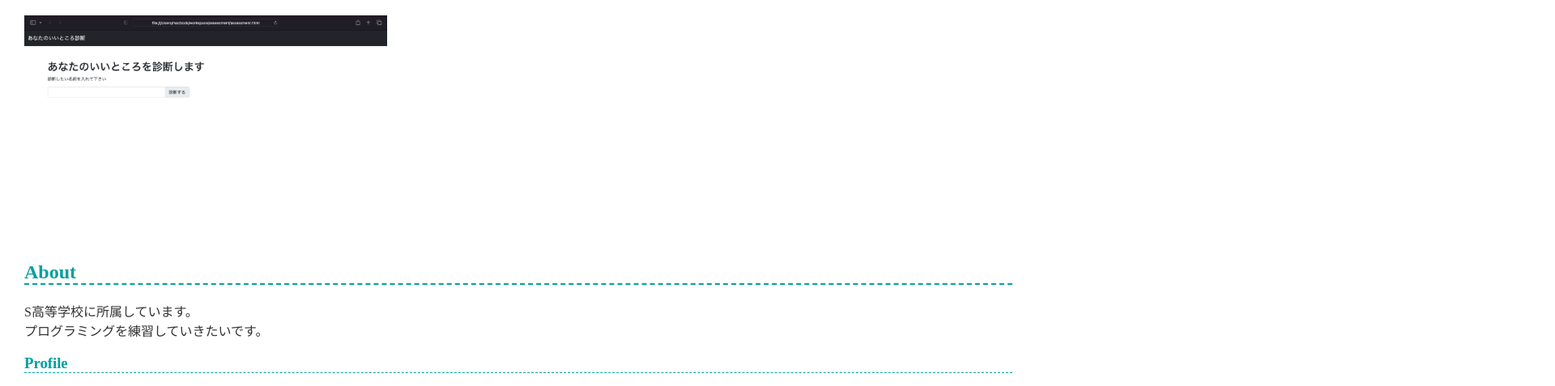
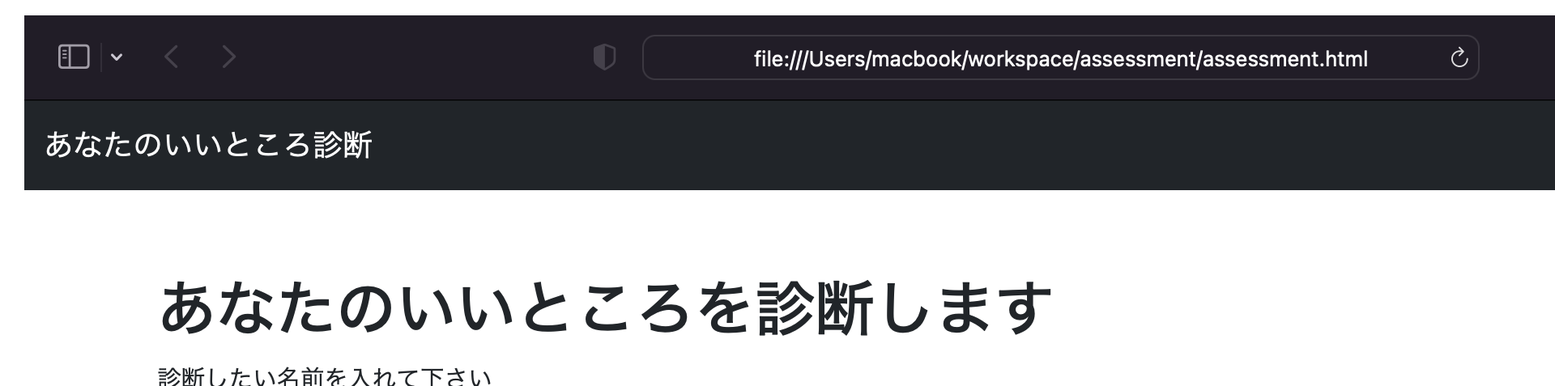
Before and after one commit to Tesusu-1/Tesusu-1.github.io, a plain HTML site: page index.html in a window 1280 px wide. Shown: the part 94-571 px from the top of the page at 81% size, 1920 px wide, since content can reach past the window. Drawn offline with Linux system fonts and the light colour scheme.

Commit message:
Update index.html

```diff
--- a/index.html
+++ b/index.html
@@ -8,7 +8,7 @@
   </head>
   <body>
     <h1>Tesusu-1</h1>
-    <img src="スクリーンショット 2023-08-26 16.00.03.png" height="280">
+    <img src="スクリーンショット 2023-08-26 16.00.03.png">
     <h2>About</h2>
     <p>
       S高等学校に所属しています。<br>
```
